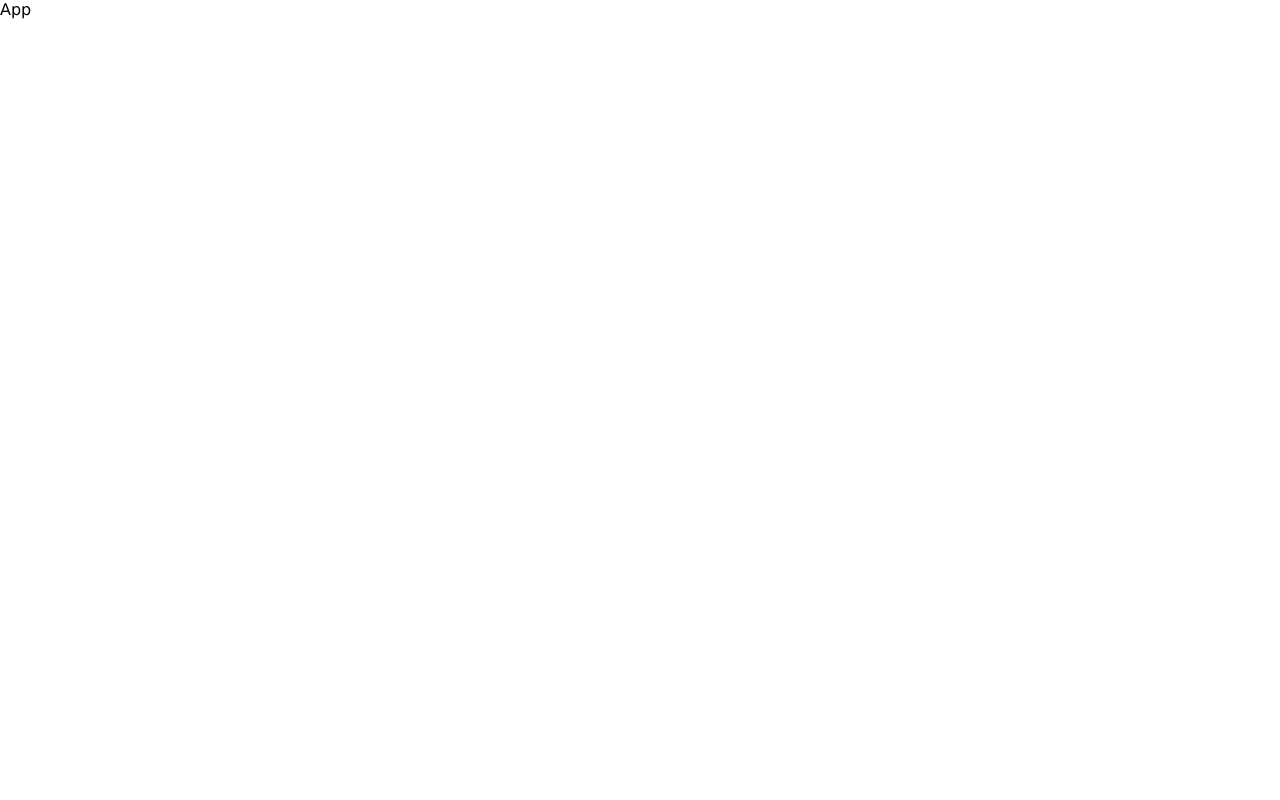
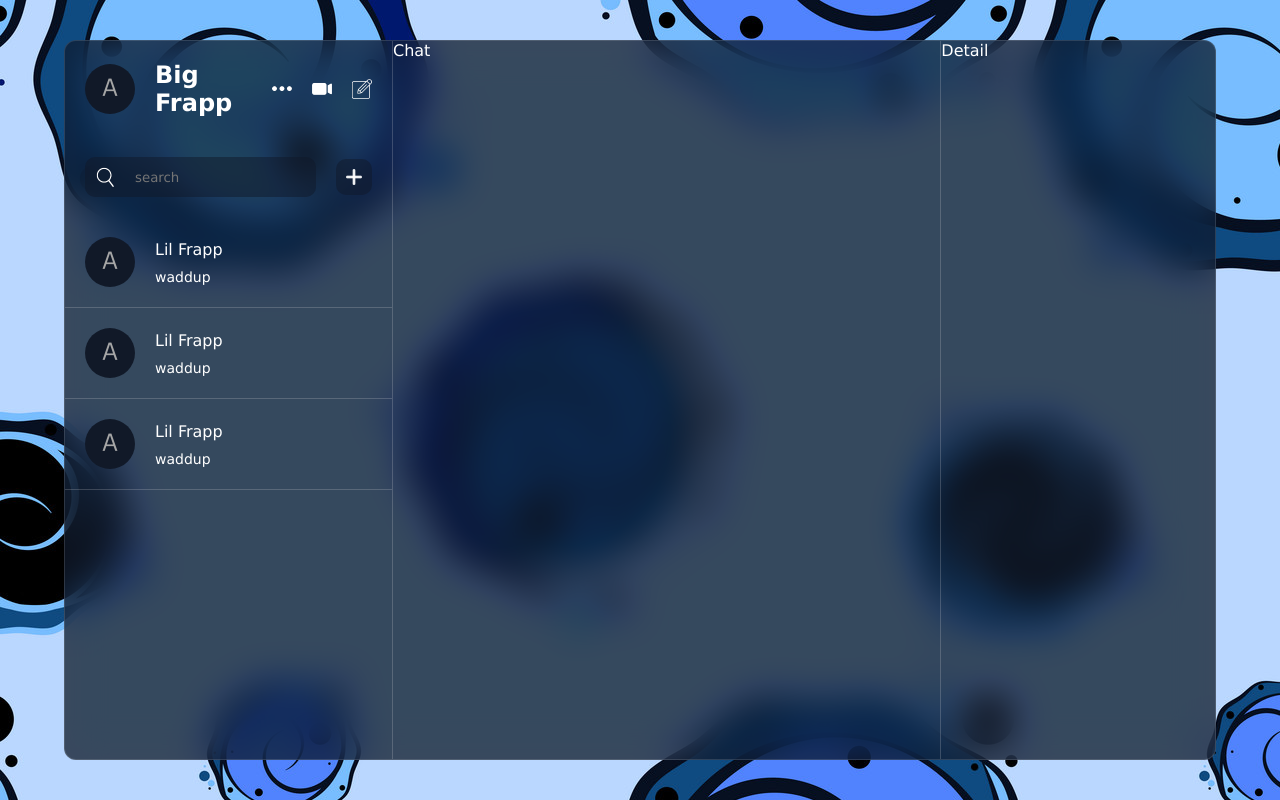
Before and after one commit to mattyjtx/frapp-chat, a React (Vite) app: page / in a window 1280 px wide. Built offline with nearby package versions, Linux system fonts and the light colour scheme.

Commit message:
finishing design on list component

```diff
--- a/src/App.jsx
+++ b/src/App.jsx
@@ -1,6 +1,14 @@
+import Detail from "./components/detail/Detail"
+import List from "./components/list/List"
+import Chat from "./components/chat/Chat"
+
 const App = () => {
   return (
-    <div className=''>App</div>
+    <div className='container'>
+      <List/>
+      <Chat/>
+      <Detail/>
+    </div>
   )
 }
 
--- /dev/null
+++ b/src/components/chat/Chat.jsx
@@ -0,0 +1,10 @@
+import React from 'react'
+import "./chat.css"
+
+const Chat = () => {
+  return (
+    <div className='chat'>Chat</div>
+  )
+}
+
+export default Chat
--- /dev/null
+++ b/src/components/chat/chat.css
@@ -0,0 +1,5 @@
+.chat{
+    flex: 2;
+    border-left: 1px solid #dddddd35;
+    border-right: 1px solid #dddddd35;
+}
--- /dev/null
+++ b/src/components/detail/Detail.jsx
@@ -0,0 +1,10 @@
+import React from 'react'
+import "./detail.css"
+
+const Detail = () => {
+  return (
+    <div className='detail'>Detail</div>
+  )
+}
+
+export default Detail
--- /dev/null
+++ b/src/components/detail/detail.css
@@ -0,0 +1,3 @@
+.detail{
+    flex: 1;
+}
--- /dev/null
+++ b/src/components/list/List.jsx
@@ -0,0 +1,15 @@
+import React from 'react'
+import "./list.css"
+import Userinfo from './userInfo/Userinfo'
+import ChatList from './chatList/ChatList'
+
+const List = () => {
+  return (
+    <div className='list'>
+        <Userinfo/>
+        <ChatList/>
+    </div>
+  )
+}
+
+export default List
--- /dev/null
+++ b/src/components/list/chatList/ChatList.jsx
@@ -0,0 +1,44 @@
+import React, { useState } from 'react'
+import "./chatList.css"
+
+const ChatList = () => {
+    const [addMode, setAddMode] = useState(false)
+  return (
+    <div className='chatList'>
+        <div className="search">
+            <div className="searchBar">
+                <img src="./search.png" alt="" />
+                <input type="text" placeholder='search' />
+            </div>
+            <img src={ addMode ? "./minus.png" : "./plus.png"}
+             alt=""
+             className='add'
+             onClick={() => setAddMode((prev) => !prev)}
+             />
+        </div>
+        <div className="item">
+            <img src="./avatar.png" alt="" />
+            <div className="texts">
+                <span>Lil Frapp</span>
+                <p>waddup</p>
+            </div>
+        </div>
+        <div className="item">
+            <img src="./avatar.png" alt="" />
+            <div className="texts">
+                <span>Lil Frapp</span>
+                <p>waddup</p>
+            </div>
+        </div>
+        <div className="item">
+            <img src="./avatar.png" alt="" />
+            <div className="texts">
+                <span>Lil Frapp</span>
+                <p>waddup</p>
+            </div>
+        </div>
+    </div>
+  )
+}
+
+export default ChatList
--- /dev/null
+++ b/src/components/list/chatList/chatList.css
@@ -0,0 +1,74 @@
+.chatList{
+    flex: 1;
+    overflow: scroll;
+
+    .search{
+        display: flex;
+        align-items: center;
+        gap: 20px;
+        padding: 20px;
+
+        .searchBar{
+            flex: 1;
+            background-color: rgba(17, 25, 40, 0.5);
+            display: flex;
+            align-items: center;
+            gap: 20px;
+            border-radius: 10px;
+            padding: 10px;
+
+            input{
+                background-color: transparent;
+                border: none;
+                outline: none;
+                color: white;
+                flex: 1;
+            }
+
+            img{
+                width: 20px;
+                height: 20px;
+            }
+        }
+
+        .add{
+            width: 36px;
+            height: 36px;
+            background-color: rgba(17, 25, 40, 0.5) ;
+            padding: 10px;
+            border-radius: 10px;
+            cursor: pointer;
+        }
+    }
+
+    .item{
+        display: flex;
+        align-items: center;
+        gap: 20px;
+        padding: 20px;
+        cursor: pointer;
+        border-bottom: 1px solid #dddddd35;
+
+        img{
+            width: 50px;
+            height: 50px;
+            border-radius: 50%;
+            object-fit: cover;
+        }
+
+        .texts{
+            display: flex;
+            flex-direction: column;
+            gap: 10px;
+
+            span {
+                font-weight: 500;
+            }
+
+            p {
+                font-size: 14px;
+                font-weight: 300;
+            }
+        }
+    }
+}
--- /dev/null
+++ b/src/components/list/list.css
@@ -0,0 +1,5 @@
+.list{
+    flex: 1;
+    display: flex;
+    flex-direction: column;
+}
--- /dev/null
+++ b/src/components/list/userInfo/Userinfo.jsx
@@ -0,0 +1,20 @@
+import React from 'react'
+import "./userInfo.css"
+
+const Userinfo = () => {
+  return (
+    <div className='userInfo'>
+        <div className="user">
+            <img src="./avatar.png" alt="" />
+            <h2>Big Frapp</h2>
+        </div>
+        <div className="icons">
+            <img src="./more.png" alt="" />
+            <img src="./video.png" alt="" />
+            <img src="./edit.png" alt="" />
+        </div>
+    </div>
+  )
+}
+
+export default Userinfo
--- /dev/null
+++ b/src/components/list/userInfo/userInfo.css
@@ -0,0 +1,30 @@
+.userInfo{
+    padding: 20px;
+    display: flex;
+    align-items: center;
+    justify-content: space-between;
+
+    .user{
+        display: flex;
+        align-items: center;
+        gap: 20px;
+
+        img{
+            width: 50px;
+            height: 50px;
+            border-radius: 50%;
+            object-fit: cover;
+        }
+    }
+
+    .icons {
+        display: flex;
+        gap: 20px;
+
+        img {
+            width: 20px;
+            height: 20px;
+            cursor: pointer;
+        }
+    }
+}
--- a/src/index.css
+++ b/src/index.css
@@ -5,3 +5,22 @@
   font-family: "Lucida Sans", "Lucida Sans Regular", "Lucida Grande",
     "Lucida Sans Unicode", Geneva, Verdana, sans-serif;
 }
+
+body {
+  background-image: url("/bg.jpg");
+  display: flex;
+  align-items: center;
+  justify-content: center;
+  height: 100vh;
+  color: white;
+}
+
+.container{
+  width: 90vw;
+  height: 90vh;
+  background-color: rgba(17, 25, 40, 0.75);
+  backdrop-filter: blur(19px) saturate(180%);
+  border-radius: 12px;
+  border: 1px solid rgba(255, 255, 255, 0.125);
+  display: flex;
+}
```
Also changed, not shown: 1 other file (tests, documents, lock files or other folders).
